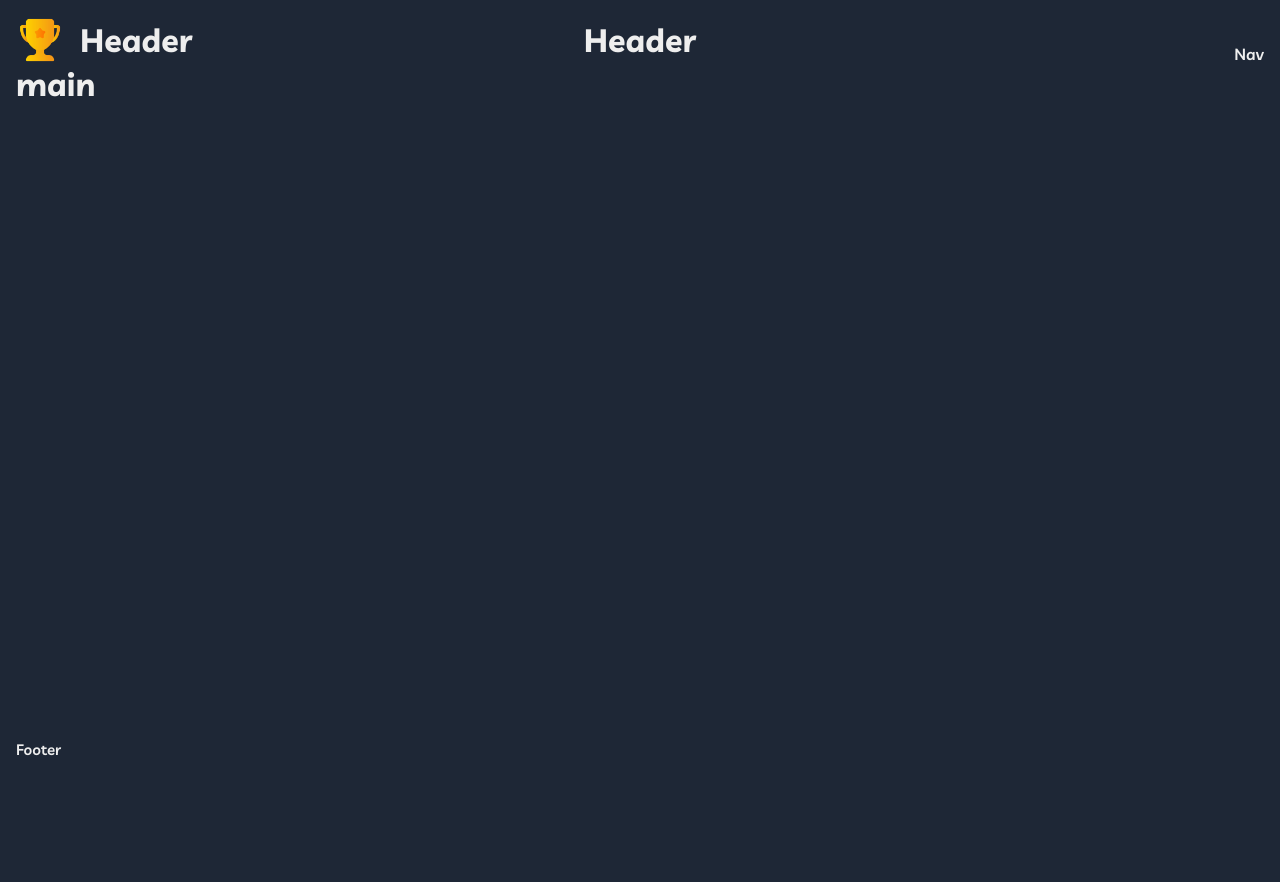
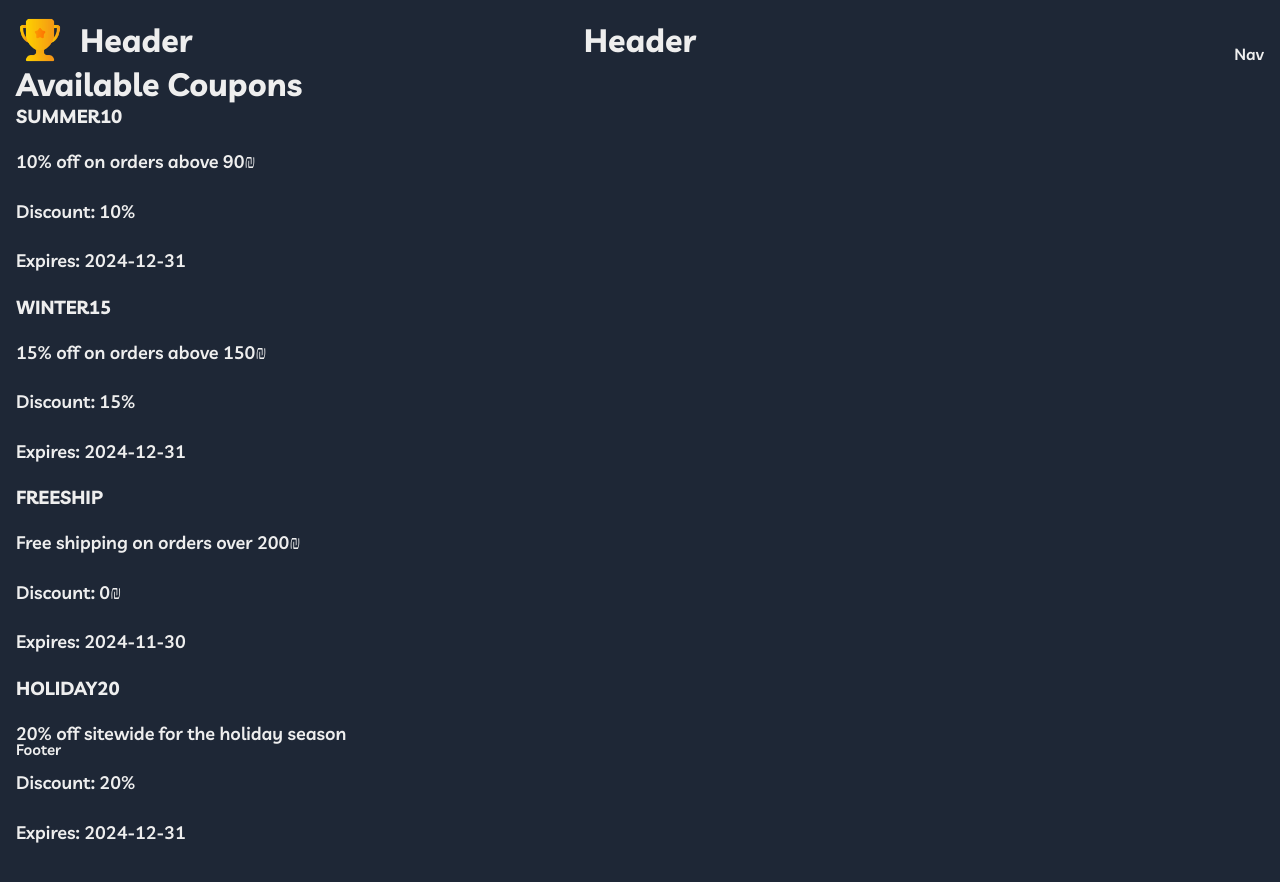
Before and after one commit to EdenAlmighty/Coupon-Manager, a React (Vite) app: page / in a window 1280 px wide. Before the commit the page ends 800 px from the top, so only its background shows below. Built offline with nearby package versions, Linux system fonts and the light colour scheme.

Commit message:
Add coupon services

```diff
--- a/src/pages/Home.jsx
+++ b/src/pages/Home.jsx
@@ -1,14 +1,42 @@
-import React from "react"
+import React, { useEffect, useState } from "react"
 import AppHeader from "../components/AppHeader"
 import AppFooter from "../components/AppFooter"
+import { couponService } from "../services/coupon.service"
 
 export default function Home() {
+  const [coupons, setCoupons] = useState([])
+
+  useEffect(() => {
+    async function getCoupons() {
+      try {
+        const fetchedCoupons = await couponService.query()
+        setCoupons(fetchedCoupons)
+      } catch (err) {
+        // Improved error handling
+        console.error("Failed to fetch coupons:", err)
+      }
+    }
+
+    getCoupons()
+  }, [])
 
   return (
     <>
       <AppHeader />
       <main>
-				<h1>main</h1>
+        <h1>Available Coupons</h1>
+        {coupons.length > 0 ? (
+          coupons.map((coupon) => (
+            <div key={coupon.id}>
+              <h3>{coupon.code}</h3>
+              <p>{coupon.description}</p>
+              <p>Discount: {coupon.discountType === "percentage" ? `${coupon.discountValue}%` : `${coupon.discountValue}₪`}</p>
+              <p>Expires: {coupon.expiryDate}</p>
+            </div>
+          ))
+        ) : (
+          <p>No coupons available at the moment.</p>
+        )}
       </main>
       <AppFooter />
     </>
--- /dev/null
+++ b/src/services/async-storage.service.js
@@ -0,0 +1,63 @@
+export const storageService = {
+    query,
+    get,
+    post,
+    put,
+    remove,
+}
+
+function query(entityType, delay = 500) {
+    var entities = JSON.parse(localStorage.getItem(entityType)) || []
+    return new Promise(resolve => setTimeout(() => resolve(entities), delay))
+}
+
+function get(entityType, entityId) {
+    return query(entityType).then(entities => {
+        const entity = entities.find(entity => entity._id === entityId)
+        if (!entity) throw new Error(`Get failed, cannot find entity with id: ${entityId} in: ${entityType}`)
+        return entity
+    })
+}
+
+function post(entityType, newEntity) {
+    newEntity = {...newEntity}
+    newEntity._id = _makeId()
+    return query(entityType).then(entities => {
+        entities.push(newEntity)
+        _save(entityType, entities)
+        return newEntity
+    })
+}
+
+function put(entityType, updatedEntity) {
+    return query(entityType).then(entities => {
+        const idx = entities.findIndex(entity => entity._id === updatedEntity._id)
+        if (idx < 0) throw new Error(`Update failed, cannot find entity with id: ${updatedEntity._id} in: ${entityType}`)
+        entities.splice(idx, 1, updatedEntity)
+        _save(entityType, entities)
+        return updatedEntity
+    })
+}
+
+function remove(entityType, entityId) {
+    return query(entityType).then(entities => {
+        const idx = entities.findIndex(entity => entity._id === entityId)
+        if (idx < 0) throw new Error(`Remove failed, cannot find entity with id: ${entityId} in: ${entityType}`)
+        entities.splice(idx, 1)
+        _save(entityType, entities)
+    })
+}
+
+
+function _save(entityType, entities) {
+    localStorage.setItem(entityType, JSON.stringify(entities))
+}
+
+function _makeId(length = 5) {
+    var text = ''
+    var possible = 'ABCDEFGHIJKLMNOPQRSTUVWXYZabcdefghijklmnopqrstuvwxyz0123456789'
+    for (var i = 0; i < length; i++) {
+        text += possible.charAt(Math.floor(Math.random() * possible.length))
+    }
+    return text
+}
--- /dev/null
+++ b/src/services/coupon.service.js
@@ -0,0 +1,111 @@
+import { storageService } from "./async-storage.service"
+import { utilService } from "./util.service"
+
+export const couponService = {
+    query,
+    getById,
+    remove,
+    save,
+    getEmptyCoupon,
+}
+
+const STORAGE_KEY = 'coupon'
+
+
+async function query() {
+    let coupons = await storageService.query(STORAGE_KEY)
+    if (!coupons || !coupons.length) {
+        await storageService.post(STORAGE_KEY, defaultCoupons)
+        coupons = defaultCoupons
+    }
+    return coupons
+}
+
+async function getById(entityType, entityId) {
+    return storageService.get(entityType, entityId)
+}
+
+async function remove(entityType, entityId) {
+    return storageService.remove(entityType, entityId)
+}
+
+async function save(entityType, coupon) {
+    if (coupon.id) {
+        return storageService.put(entityType, coupon)
+    } else {
+        return storageService.post(entityType, coupon)
+    }
+}
+
+function getEmptyCoupon() {
+    return {
+        id: utilService.makeId(),
+        code: "DEFAULT10",
+        description: "",
+        discountType: "",
+        discountValue: 0,
+        expiryDate: "",
+        createdBy: "",
+        createdAt: new Date().toISOString(),
+        isStackable: true,
+        usageLimit: 0,
+        usageCount: 0,
+    }
+}
+
+
+
+const defaultCoupons = [
+    {
+        id: utilService.makeId(),
+        code: "SUMMER10",
+        description: "10% off on orders above 90₪",
+        discountType: "percentage",
+        discountValue: 10,
+        expiryDate: "2024-12-31",
+        createdBy: "adminUser123",
+        createdAt: new Date().toISOString(),
+        isStackable: true,
+        usageLimit: 100,
+        usageCount: 0,
+    },
+    {
+        id: utilService.makeId(),
+        code: "WINTER15",
+        description: "15% off on orders above 150₪",
+        discountType: "percentage",
+        discountValue: 15,
+        expiryDate: "2024-12-31",
+        createdBy: "adminUser123",
+        createdAt: new Date().toISOString(),
+        isStackable: false,
+        usageLimit: 50,
+        usageCount: 0,
+    },
+    {
+        id: utilService.makeId(),
+        code: "FREESHIP",
+        description: "Free shipping on orders over 200₪",
+        discountType: "flat",
+        discountValue: 0,
+        expiryDate: "2024-11-30",
+        createdBy: "adminUser123",
+        createdAt: new Date().toISOString(),
+        isStackable: true,
+        usageLimit: 200,
+        usageCount: 0,
+    },
+    {
+        id: utilService.makeId(),
+        code: "HOLIDAY20",
+        description: "20% off sitewide for the holiday season",
+        discountType: "percentage",
+        discountValue: 20,
+        expiryDate: "2024-12-31",
+        createdBy: "adminUser123",
+        createdAt: new Date().toISOString(),
+        isStackable: false,
+        usageLimit: 50,
+        usageCount: 0,
+    }
+]
--- /dev/null
+++ b/src/services/util.service.js
@@ -0,0 +1,26 @@
+export const utilService = {
+    saveToStorage,
+    loadFromStorage,
+    makeId
+}
+
+function saveToStorage(key, value) {
+    localStorage.setItem(key, JSON.stringify(value))
+}
+
+function loadFromStorage(key) {
+    const data = localStorage.getItem(key)
+    return (data) ? JSON.parse(data) : undefined
+}
+
+
+function makeId(length = 6) {
+    var txt = ''
+    var possible = 'ABCDEFGHIJKLMNOPQRSTUVWXYZabcdefghijklmnopqrstuvwxyz0123456789'
+
+    for (var i = 0; i < length; i++) {
+        txt += possible.charAt(Math.floor(Math.random() * possible.length))
+    }
+
+    return txt
+}
```
Lines whose indentation alone changed are shown as unchanged.
